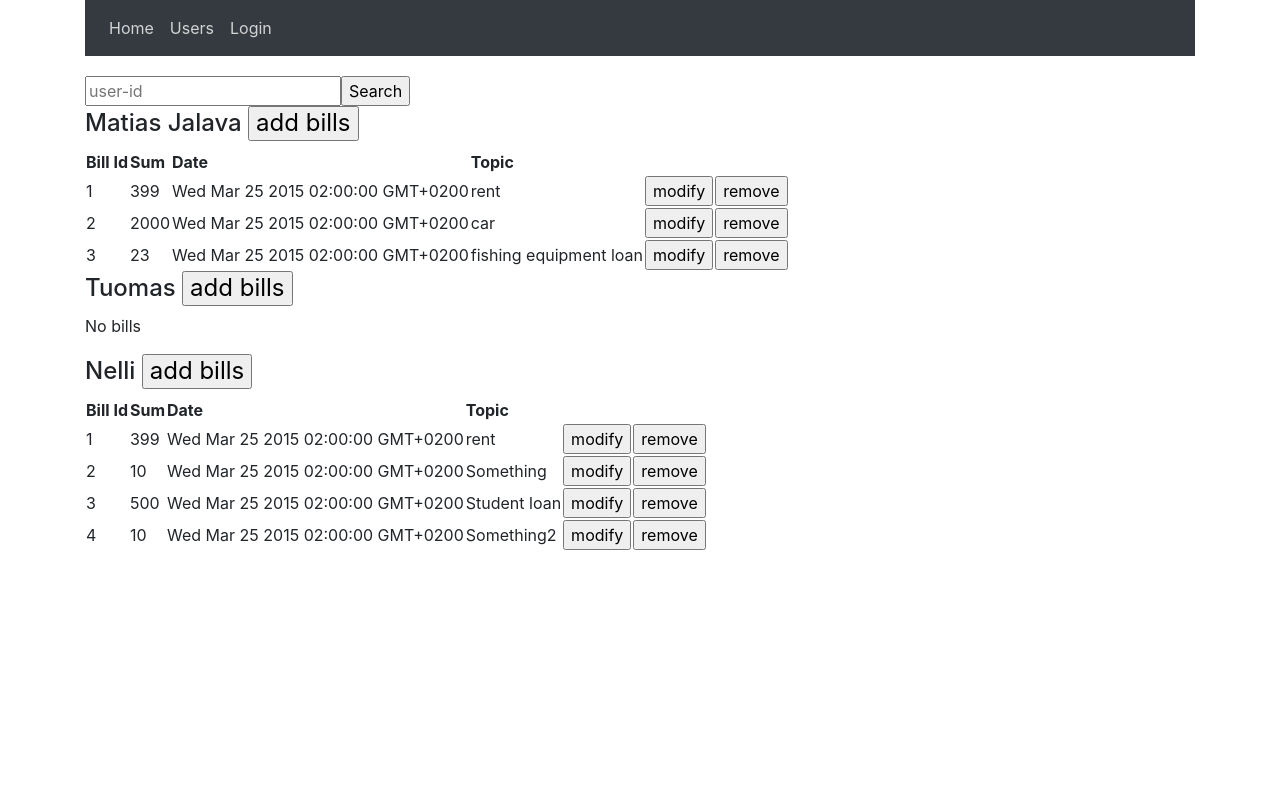
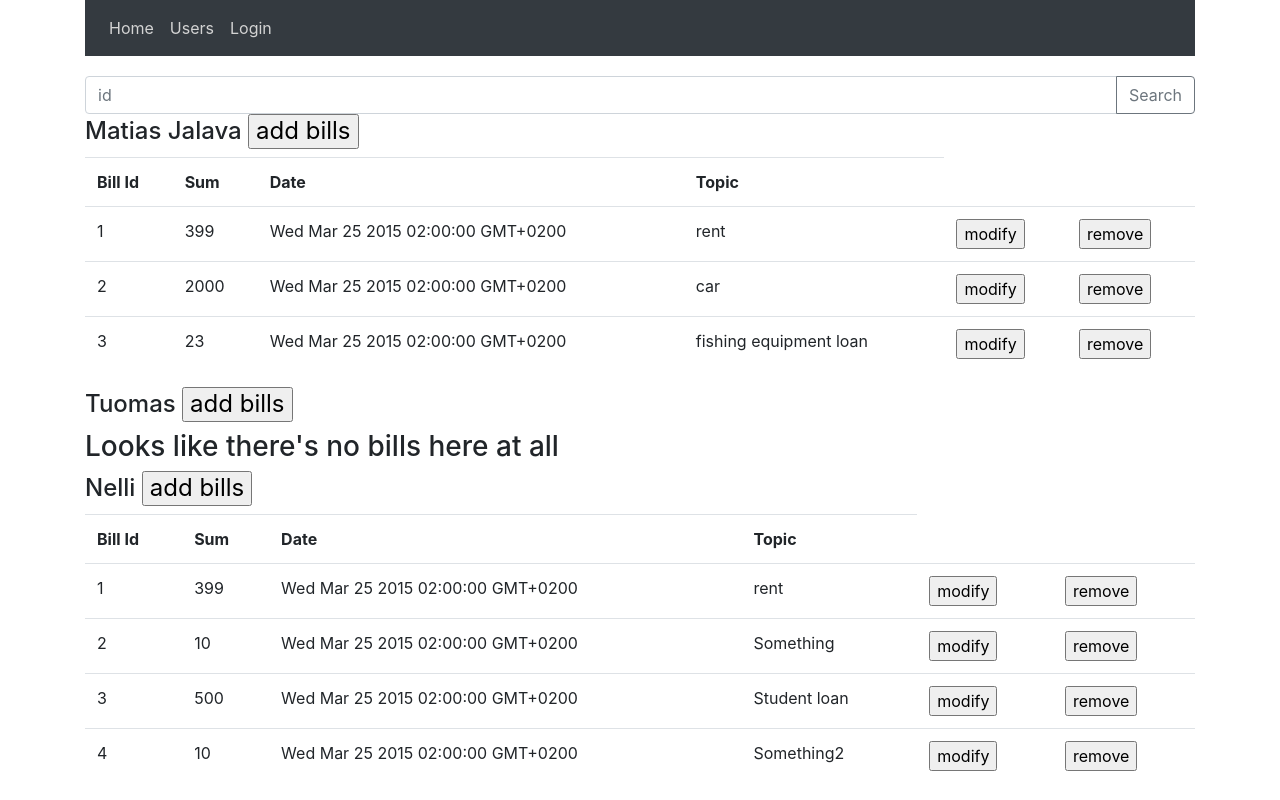
Before and after one commit to matiaselm/react-exercises, a React (Create React App) app: page /billinformation in a window 1280 px wide. Built offline with nearby package versions, Linux system fonts and the light colour scheme; data requests are answered from the project's data file.

Commit message:
remade bills-table to use bootstrap too, even though it's currently not working with backend

```diff
--- a/src/exercise4_spa/components/BillInformation.js
+++ b/src/exercise4_spa/components/BillInformation.js
@@ -1,7 +1,7 @@
 import React, { useState, useEffect } from 'react';
 import axios from 'axios';
 import SearchField from './SearchField';
-import UserTable from './UserTable';
+import Table from 'react-bootstrap/Table';
 
 /*
     Bill Information is a component that shows selected user's bills in a table
@@ -65,7 +65,7 @@ const BillInformation = (props) => {
 
     const BillTable = (props) => {
         const user = props.user
-        return <div> {user.bills.length > 0 ? <table>
+        return <div> {user.bills.length > 0 ? <Table>
             <tbody>
                 <tr><th>Bill Id</th><th>Sum</th><th>Date</th><th>Topic</th></tr>
                 {user.bills.map((bill, i) => <tr key={i}>
@@ -76,7 +76,7 @@ const BillInformation = (props) => {
                     <td><input type='button' value='modify'></input></td>
                     <td><input type='button' value='remove'></input></td></tr>)}
             </tbody>
-        </table> : <p>No bills</p>} </div>
+        </Table> : <h3>Looks like there's no bills here at all</h3>} </div>
     }
 
     try {
--- a/src/exercise4_spa/components/RouterMenu.js
+++ b/src/exercise4_spa/components/RouterMenu.js
@@ -8,7 +8,6 @@ import Login from './Login';
 import Nav from 'react-bootstrap/Nav';
 import Navbar from 'react-bootstrap/Navbar';
 import Button from 'react-bootstrap/Button';
-import { LinkContainer } from 'react-router-bootstrap';
 
 const RouterMenu = (props) => {
 
@@ -35,7 +34,7 @@ const RouterMenu = (props) => {
                 </Nav>
                 <Navbar.Collapse className="justify-content-end">
                     <Navbar.Text style={{ color: 'lightgrey' }}>
-                        {user.isLoggedIn && <>Signed in as: {user.uid} <Button onClick={logout} variant="danger" size="sm" >Logout</Button></>}
+                        {user.isLoggedIn && <>Signed in as: {user.uid} <Button onClick={logout} variant="danger" size="sm">Logout</Button></>}
                     </Navbar.Text>
                 </Navbar.Collapse>
             </Navbar>
--- a/src/exercise4_spa/components/SearchField.js
+++ b/src/exercise4_spa/components/SearchField.js
@@ -35,7 +35,7 @@ const SearchField = (props) => {
                             aria-describedby="name"
                         />
                         <InputGroup.Append>
-                            <Button variant="outline-secondary" type='submit' value='Search' onClick={props.handleSubmit}>Button</Button>
+                            <Button variant="outline-secondary" type='submit' value='Search' onClick={props.handleSubmit}>Search</Button>
                         </InputGroup.Append>
                     </InputGroup>
                 </InputGroup>
@@ -43,8 +43,14 @@ const SearchField = (props) => {
         {type === 'bill' &&
             <div>
                 <InputGroup>
-                    <input type='text' name='id' placeholder='user-id' onChange={props.handleChange} value={props.idValue}></input>
-                    <input type='submit' value='Search' onClick={props.handleSubmit}></input>
+                    <FormControl onChange={props.handleChange} value={props.idValue} name='id' placeholder='user-id'
+                        placeholder="id"
+                        aria-label="id"
+                        aria-describedby="id"
+                    />
+                    <InputGroup.Append>
+                        <Button variant="outline-secondary" type='submit' value='Search' onClick={props.handleSubmit}>Search</Button>
+                    </InputGroup.Append>
                 </InputGroup>
             </div>}
     </div>
--- a/src/exercise4_spa/components/UserTable.js
+++ b/src/exercise4_spa/components/UserTable.js
@@ -13,7 +13,7 @@ import Button from 'react-bootstrap/Button';
     - It's visibility is controlled with the billState.visibility-boolean that is controlled from here and from a callback function
 */
 
-const UserTable = (props) => {
+const UserTable = () => {
 
     const [list, setList] = useState([])
 
@@ -126,10 +126,10 @@ const UserTable = (props) => {
                                     <td>{user.city}</td>
                                     <td>{user.phonenum}</td>
                                     {user.bills &&
-                                        <td><Button value='bills' onClick={() => showBillInformation(user)}>Bills</Button></td>
+                                        <td><Button variant="outline-secondary" value='bills' onClick={() => showBillInformation(user)}>Bills</Button></td>
                                     }
-                                    <td><Button value='modify' onClick={() => modifyUser(user)}>Modify</Button></td>
-                                    <td><Button value='delete' onClick={() => deleteUser(user)}>Delete</Button></td>
+                                    <td><Button variant="outline-secondary" value='modify' onClick={() => modifyUser(user)}>Modify</Button></td>
+                                    <td><Button variant="outline-danger" value='delete' onClick={() => deleteUser(user)}>Delete</Button></td>
                                 </tr>
                             )
                         }
```
